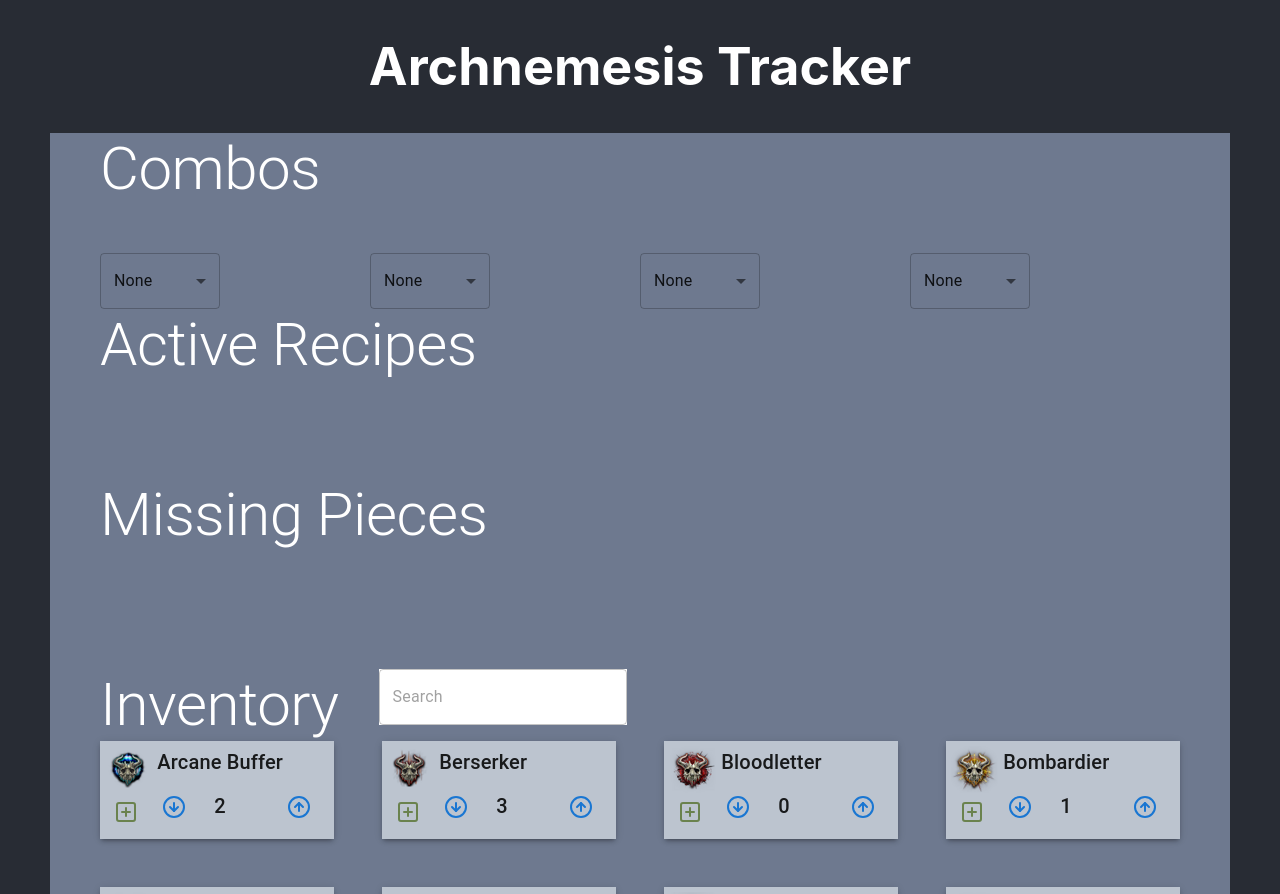
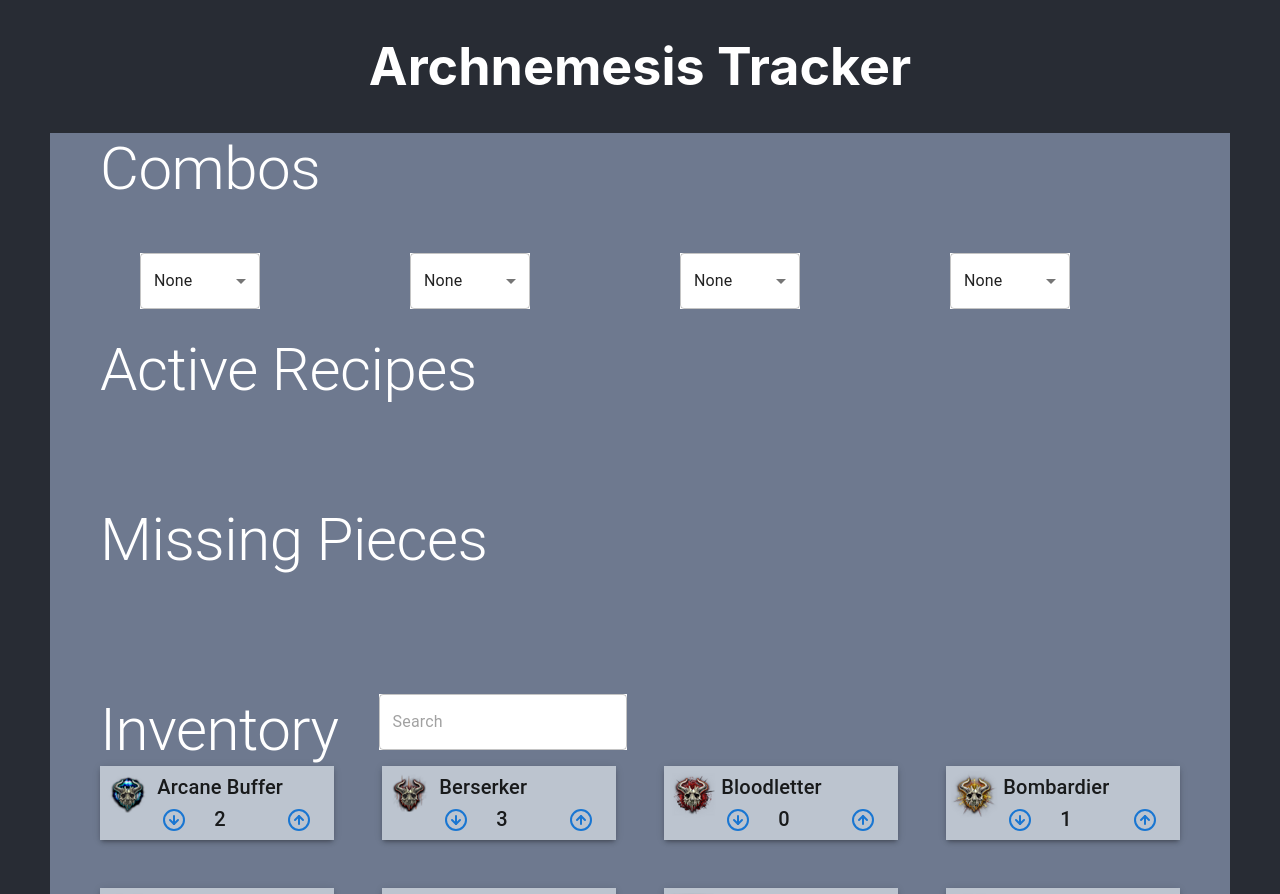
Before and after one commit to mpherman/poe-archnemesis-tracker, a React (Create React App) app: page / in a window 1280 px wide. Shown: the top 894 px of the page. Built offline with nearby package versions, Linux system fonts and the light colour scheme.

Commit message:
Remove add/remove from combo functions

```diff
--- a/src/App.css
+++ b/src/App.css
@@ -80,6 +80,11 @@
     min-height: calc(10px + 20vh);
 }
 
+.monster-recipe-box {
+    margin-top: 25px;
+    min-height: calc(10px + 20vh);
+}
+
 .monster-grid-item {
     padding: 5px;
     background-color: #bcc4cf;
--- a/src/App.js
+++ b/src/App.js
@@ -24,18 +24,6 @@ function App() {
         const newInventory = { ...inventory, ...newValues };
         setInventory(inventory => newInventory);
         StorageUtils.save('inventory', newInventory);
-    }
-    function addToCombo(name) {
-        if (combos[activeCombo].length >= 4) return;
-        if (combos[activeCombo].indexOf(name) !== -1) return;
-        let newCombo = [...combos[activeCombo], name];
-        setCombo(combo => newCombo);
-        StorageUtils.save('combo', newCombo);
-    }
-    function removeFromCombo(name) {
-        const newCombo = combos[activeCombo].filter(item => item !== name);
-        setCombo(combo => newCombo);
-        StorageUtils.save('combo', newCombo);
     }
     function updateActiveCombo(combo) {
         const newActiveCombo = [...combo];
@@ -111,7 +99,7 @@ function App() {
         <div className="App-body">
             <Grid container spacing={0}>
                 <Grid item xs={12}>
-                    <Combos combos={combos} active={activeCombo} inventory={inventory} removeFromCombo={removeFromCombo} openTooltip={openTooltip} updateActiveCombo={updateActiveCombo}/>
+                    <Combos combos={combos} active={activeCombo} inventory={inventory} openTooltip={openTooltip} updateActiveCombo={updateActiveCombo}/>
                 </Grid>
                 <Grid item xs={12}>
                     <Recipes recipes={recipes} update={completeRecipe}/>
@@ -120,7 +108,7 @@ function App() {
                     <MissingPieces missing={missing} collectMonster={collectMonster}/>
                 </Grid>
                 <Grid item xs={12}>
-                    <Inventory inventory={inventory} updateInventory={updateInventory} addToCombo={addToCombo}/>
+                    <Inventory inventory={inventory} updateInventory={updateInventory} />
                 </Grid>
             </Grid>
             <Backdrop open={tooltipOpen} onClick={closeTooltip}>
--- a/src/Components/Combos.jsx
+++ b/src/Components/Combos.jsx
@@ -1,13 +1,7 @@
-import { FormControl, Grid, IconButton, MenuItem, Paper, Select, Typography, } from "@mui/material";
+import { FormControl, Grid, MenuItem, Paper, Select, Typography, } from "@mui/material";
 import Monsters from '../Util/Monsters';
-import {
-  MinusSquare
-} from "react-feather";
 
-function Monster({name, img, rewards, haveInInventory, removeFromCombo, openTooltip}) {
-    function handleRemoveFromCombo(event) {
-        removeFromCombo(name);
-    }
+function Monster({name, img, rewards, haveInInventory, openTooltip}) {
     const rewardImages = rewards.map((reward, index) => {
         const rewardImg = "rewards/" + reward + ".png";
         return (
@@ -25,11 +19,6 @@ function Monster({name, img, rewards, haveInInventory, removeFromCombo, openTool
             <Grid item xs={2}>
                <Grid item xs={12}>
                     <img src={img} alt={name} />
-                </Grid>
-                <Grid className="monster-grid-button" item xs={12}>
-                    <IconButton onClick={handleRemoveFromCombo}>
-                        <MinusSquare className="monster-grid-combo-remove-button" />
-                    </IconButton>
                 </Grid>
             </Grid>
             <Grid container item={true} xs={10} onClick={handleTooltipClick}>
@@ -80,7 +69,14 @@ function ActiveCombo({combo, inventory, openTooltip, updateActiveCombo}) {
     const activeDropdowns = [0,1,2,3].map(x => {
         return (
             <Grid item xs={3} key={x}>
-                <FormControl sx={{minWidth:120}}>
+                <FormControl sx={{minWidth:120}}
+                    style={
+                        {
+                            'fontColor': '#000',
+                            'backgroundColor': '#fff',
+                            'marginLeft': '40px'
+                        }
+                    }>
                     <Select
                         onChange={dropdownChange}
                         displayEmpty
--- a/src/Components/Inventory.jsx
+++ b/src/Components/Inventory.jsx
@@ -1,33 +1,24 @@
 import React, { useState } from 'react';
-import { Grid, Paper, Button, IconButton, TextField, Typography, } from "@mui/material";
+import { Grid, Paper, Button, TextField, Typography, } from "@mui/material";
 import Monsters from '../Util/Monsters';
 import {
   ArrowUpCircle,
   ArrowDownCircle,
-  PlusSquare
 } from "react-feather";
 
 
-function Monster({name, img, count, add, subtract, addToCombo}) {
+function Monster({name, img, count, add, subtract}) {
     function handleAdd(event) {
         add(name);
     };
     function handleSubtract(event) {
         subtract(name);
     }
-    function handleAddToCombo(event) {
-        addToCombo(name);
-    }
     return (
         <Grid className="monster-grid-item" container spacing={0}>
             <Grid item xs={2}>
                <Grid item xs={12}>
                     <img src={img} alt={name} />
-                </Grid>
-                <Grid className="monster-grid-button" item xs={12}>
-                    <IconButton onClick={handleAddToCombo}>
-                        <PlusSquare className="monster-grid-combo-button success" />
-                    </IconButton>
                 </Grid>
             </Grid>
             <Grid container item={true} xs={10}>
--- a/src/Components/Recipes.jsx
+++ b/src/Components/Recipes.jsx
@@ -61,7 +61,7 @@ function Recipes({recipes, update}) {
         return <RecipeSection monster={recipeMonster} recipes={recipes[recipeMonster]} key={index} update={update} />
     })
     return (
-        <div className="monster-combo-box">
+        <div className="monster-recipe-box">
             <Typography display='inline' variant='h2'>
                 Active Recipes
             </Typography>
```
